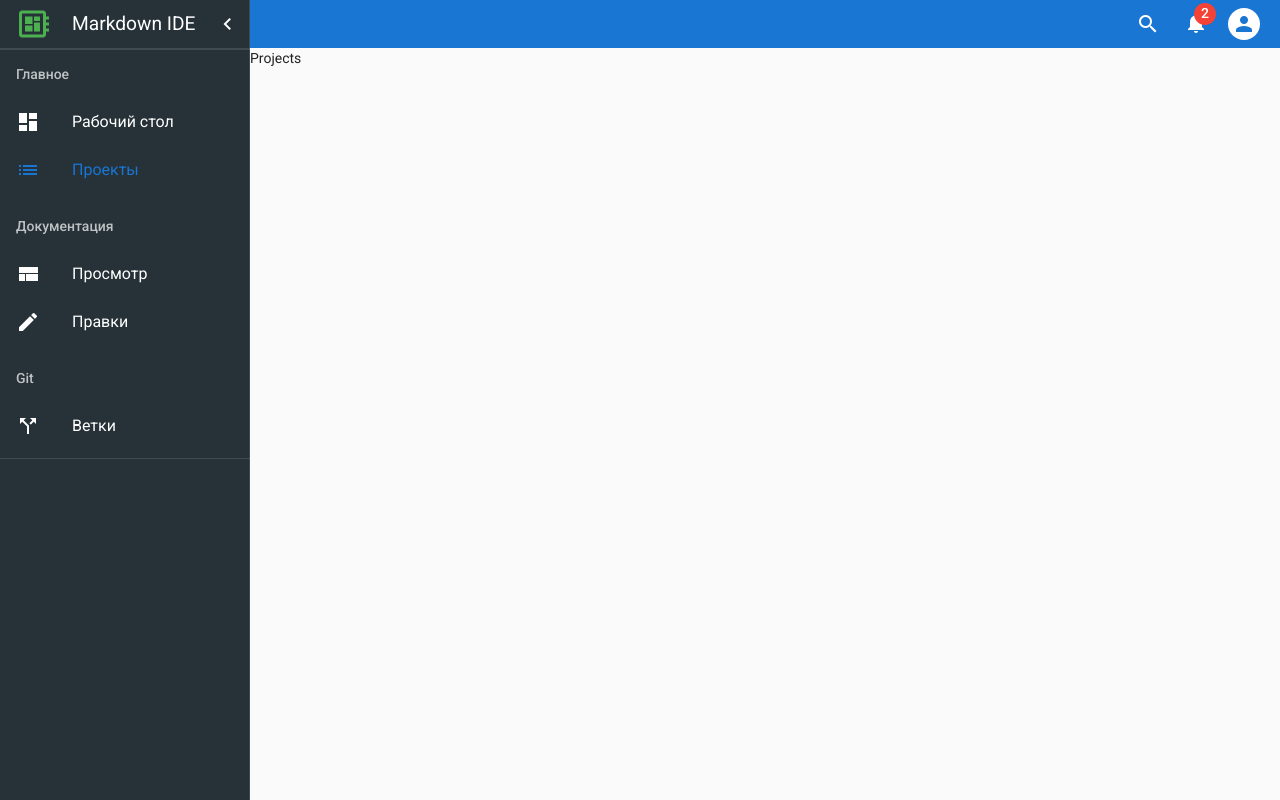
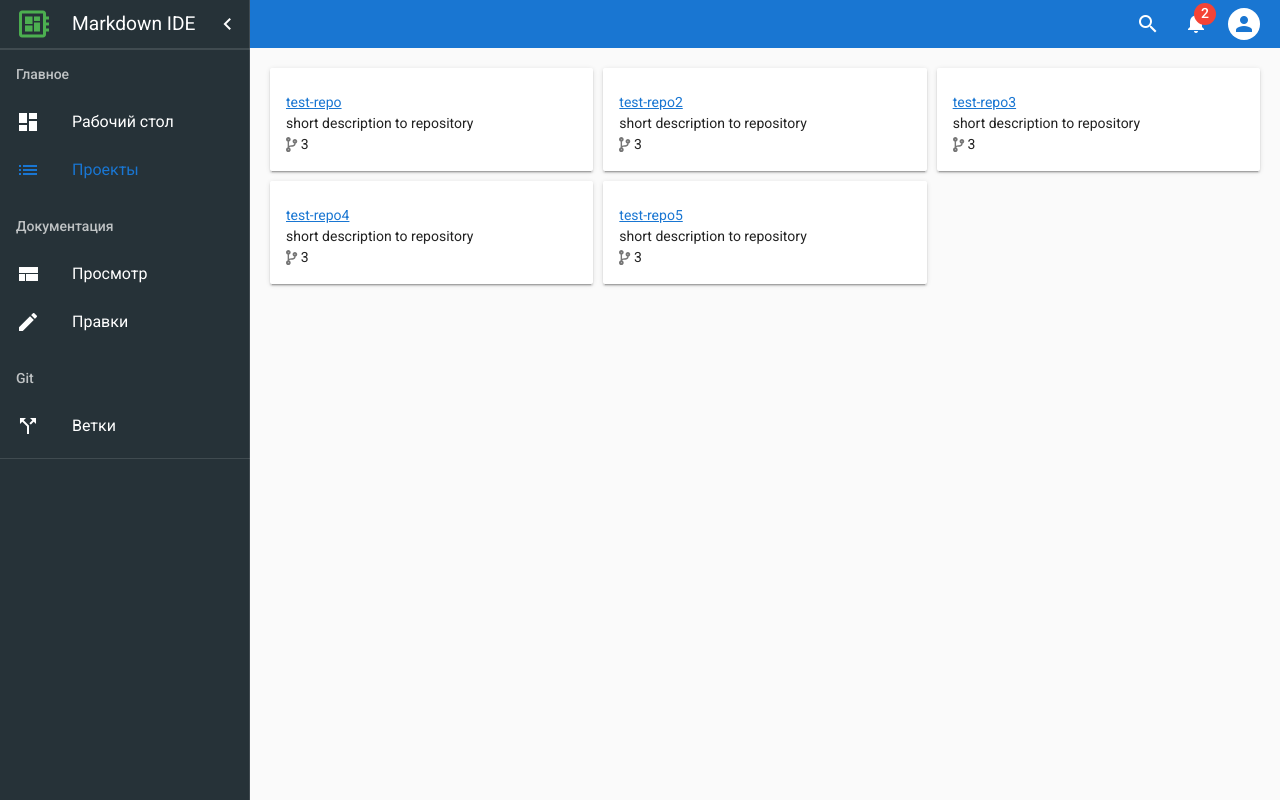
Before and after one commit to markdown-ide/markdown_ide, a Vue app in the folder front/: page /projects in a window 1280 px wide. Built offline with nearby package versions, Linux system fonts and the light colour scheme.

Commit message:
Add repositories list to Project page Add FontAwesome icons

```diff
--- a/front/index.html
+++ b/front/index.html
@@ -4,6 +4,7 @@
     <meta charset="utf-8">
     <meta name="viewport" content="width=device-width,initial-scale=1.0">
     <link href='https://fonts.googleapis.com/css?family=Roboto:300,400,500,700|Material+Icons' rel="stylesheet">
+    <link href="https://use.fontawesome.com/releases/v5.0.13/css/all.css" rel="stylesheet">
     </head>
     <title>front</title>
   </head>
--- a/front/package.json
+++ b/front/package.json
@@ -19,7 +19,8 @@
     "vue": "^2.5.2",
     "vue-router": "^3.0.1",
     "vuetify": "^1.1.4",
-    "vuex": "^3.0.1"
+    "vuex": "^3.0.1",
+    "@fortawesome/fontawesome-free": "^5.2.0"
   },
   "devDependencies": {
     "autoprefixer": "^7.1.2",
--- /dev/null
+++ b/front/src/components/admin/RepoItem.vue
@@ -0,0 +1,24 @@
+<template>
+  <v-flex xs4 style="padding: 5px;">
+    <v-card>
+      <v-card-title primary-title>
+        <div>
+          <router-link :to="{ name: 'ProjectFiles', params: { name: name } }">{{ name }}</router-link>
+          <div>{{ description }}</div>
+          <div><v-icon size="15">fas fa-code-branch</v-icon> {{ branchesCount }}</div>
+        </div>
+      </v-card-title>
+    </v-card>
+  </v-flex>
+</template>
+
+<script>
+  export default {
+    name: "RepoItem",
+    props: ['name', 'description', 'branchesCount']
+  }
+</script>
+
+<style scoped>
+
+</style>
--- /dev/null
+++ b/front/src/components/admin/RepoItems.vue
@@ -0,0 +1,30 @@
+<template>
+  <v-layout row wrap>
+    <repo-item
+        v-for="repo in repoList"
+        :name="repo.name"
+        :description="repo.description"
+        :key="repo.name"
+        :branches-count="repo.branches.length"></repo-item>
+  </v-layout>
+</template>
+
+<script>
+  import RepoItem from './RepoItem';
+
+  export default {
+    name: "RepoItems",
+    components: {
+      RepoItem
+    },
+    computed: {
+      repoList: function () {
+        return this.$store.state.admin.repositories;
+      }
+    }
+  }
+</script>
+
+<style scoped>
+
+</style>
--- a/front/src/main.js
+++ b/front/src/main.js
@@ -6,8 +6,11 @@
 import App from './App';
 import store from './store';
 import router from './router';
+import '@fortawesome/fontawesome-free/js/all'
 
-Vue.use(Vuetify);
+Vue.use(Vuetify, {
+  iconfont: 'fa'
+});
 
 Vue.config.devtools = true;
 Vue.config.productionTip = false;
--- /dev/null
+++ b/front/src/mock/admin/repositories.js
@@ -0,0 +1,67 @@
+const files = [
+  {
+    name: 'src', files: [
+      { name: 'test.php', created: Date.now() },
+      { name: 'index.php', created: Date.now() }
+    ]
+  },
+  { name: 'README.md', created: Date.now() },
+];
+
+export default [
+  {
+    name: 'test-repo',
+    description: `
+      short description to repository
+    `,
+    branches: [
+      { name: 'master', files: files },
+      { name: 'dev', files: files },
+      { name: 'prod', files: files },
+    ]
+  },
+  {
+    name: 'test-repo2',
+    description: `
+      short description to repository
+    `,
+    branches: [
+      { name: 'master', files: files },
+      { name: 'dev', files: files },
+      { name: 'prod', files: files },
+    ]
+  },
+  {
+    name: 'test-repo3',
+    description: `
+      short description to repository
+    `,
+    branches: [
+      { name: 'master', files: files },
+      { name: 'dev', files: files },
+      { name: 'prod', files: files },
+    ]
+  },
+  {
+    name: 'test-repo4',
+    description: `
+      short description to repository
+    `,
+    branches: [
+      { name: 'master', files: files },
+      { name: 'dev', files: files },
+      { name: 'prod', files: files },
+    ]
+  },
+  {
+    name: 'test-repo5',
+    description: `
+      short description to repository
+    `,
+    branches: [
+      { name: 'master', files: files },
+      { name: 'dev', files: files },
+      { name: 'prod', files: files },
+    ]
+  },
+]
--- a/front/src/pages/Projects.vue
+++ b/front/src/pages/Projects.vue
@@ -1,5 +1,22 @@
 <template>
-<div>
-  Projects
+<div id="container">
+  <repo-items/>
 </div>
 </template>
+
+<script>
+  import RepoItems from '../components/admin/RepoItems';
+
+  export default {
+    name: 'Projects',
+    components: {
+      RepoItems
+    }
+  }
+</script>
+
+<style scoped>
+  div#container {
+    padding: 15px;
+  }
+</style>
--- a/front/src/router/index.js
+++ b/front/src/router/index.js
@@ -4,6 +4,7 @@
 import Dashboard from '../pages/Dashboard';
 import Projects from '../pages/Projects';
 import Edit from '../pages/Edit';
+import FilesTree from '../pages/FilesTree';
 
 Vue.use(Router);
 
@@ -24,6 +25,11 @@
     component: Projects,
   },
   {
+    path: '/projects/:name',
+    name: 'ProjectFiles',
+    component: FilesTree
+  },
+  {
     path: '/edit',
     name: 'Edit',
     component: Edit,
--- a/front/src/store/admin/state.js
+++ b/front/src/store/admin/state.js
@@ -1,4 +1,5 @@
 import topMenu from '../../mock/admin/topMenu';
+import repositories from '../../mock/admin/repositories';
 
 export default {
   extraMenuItem: null,
@@ -46,4 +47,5 @@
     role: 'Administrator',
   },
   loadFromBackend: false,
+  repositories,
 };
```
Also changed, not shown: front/src/pages/FilesTree.vue (added, +18 -0 lines), 1 other file (tests, documents, lock files or other folders).
